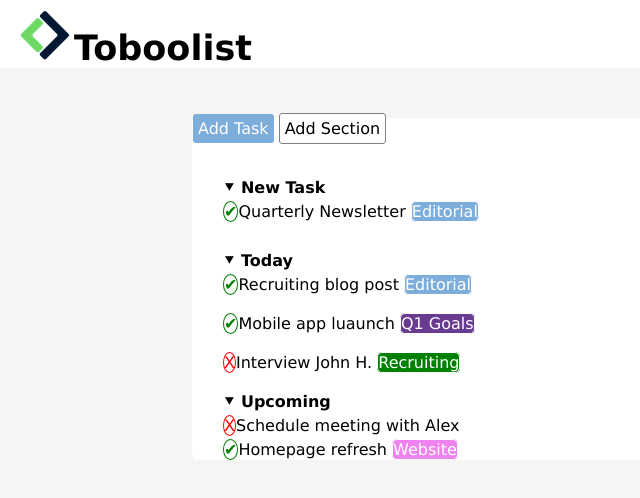
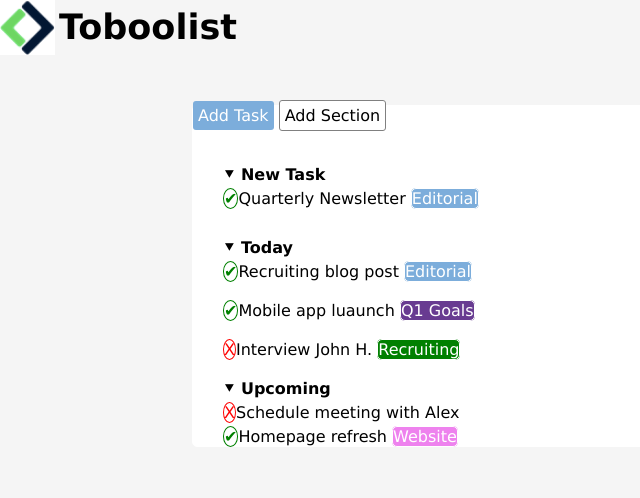
Before and after one commit to Stiv3nn/html-css-toboolist, a plain HTML site: page index.html in a window 1280 px wide. Shown: the whole page, without its empty margins (0-640 px from the left). Drawn offline with Linux system fonts and the light colour scheme.

Commit message:
fixed header

```diff
--- a/index.html
+++ b/index.html
@@ -10,12 +10,8 @@
 
     <!-- Intestazione e logo-->
     <header>
-        <section>
-            <div id="header-logo">
-                <img src="img/Logo.png" alt="logo">
-                <span class="nome-logo">Toboolist</span>
-            </div>
-        </section>
+        <img src="img/Logo.png" alt="logo">
+        <span class="nome-logo">Toboolist</span>
     </header>
 
 
--- a/style.css
+++ b/style.css
@@ -8,13 +8,21 @@ body{
     background-color: whitesmoke;
 }
 
-header{
+
+header img{
     background-color: white;
+    width: 55px;
+    height: 55px;
+    line-height: 100%;
+    vertical-align: middle;
+
 }
 
-#header-logo{
-    margin: 0px 20px;
-    padding-top: 10px;
+header span{
+    font-size: 55px;
+    font-weight: bold;
+    line-height: 100%;
+    vertical-align: middle;
 }
 
 .nome-logo{
```
